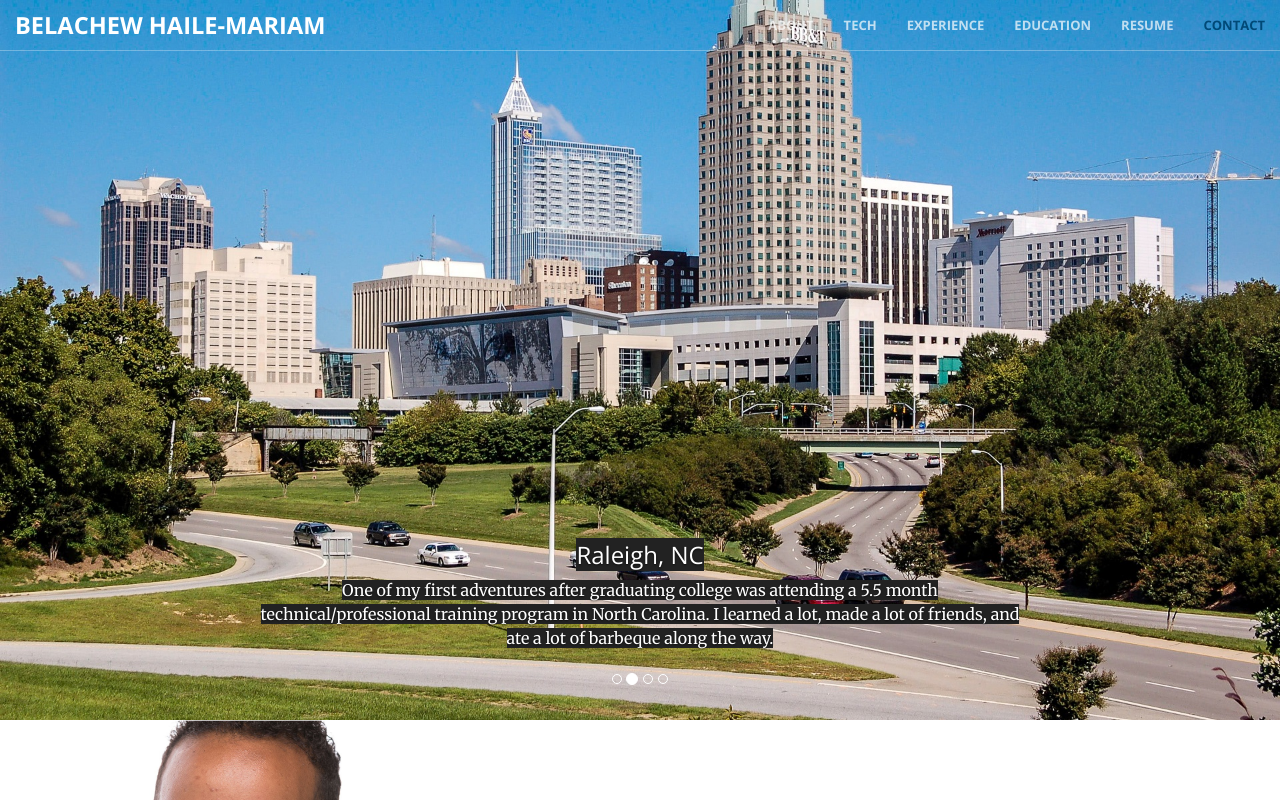
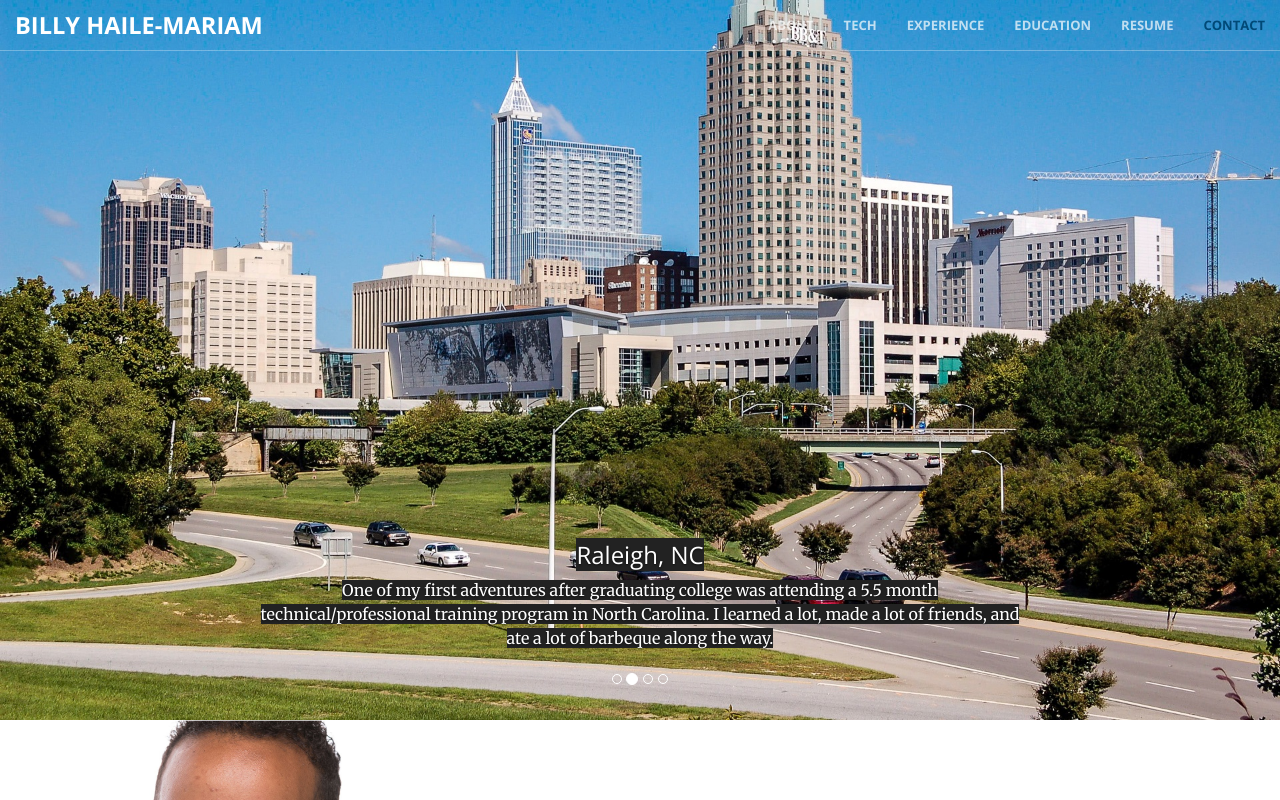
Before and after one commit to belachewhm/belachewhm.github.io, a website: page index.html in a window 1280 px wide. Shown: the top 800 px of the page. Drawn offline with nearby package versions, Linux system fonts and the light colour scheme.

Commit message:
updating docs and name

```diff
--- a/index.html
+++ b/index.html
@@ -56,7 +56,7 @@
                         <span class="icon-bar"></span>
                         <span class="icon-bar"></span>
                     </button>
-                    <a class="navbar-brand page-scroll wow slideInLeft" href="#page-top">Belachew Haile-Mariam</a>
+                    <a class="navbar-brand page-scroll wow slideInLeft" href="#page-top">Billy Haile-Mariam</a>
                 </div>
                 <div class="collapse navbar-collapse wow slideInRight" id="bs-example-navbar-collapse-1">
                     <ul class="nav navbar-nav navbar-right">
```
Also changed, not shown: 2 other files.
